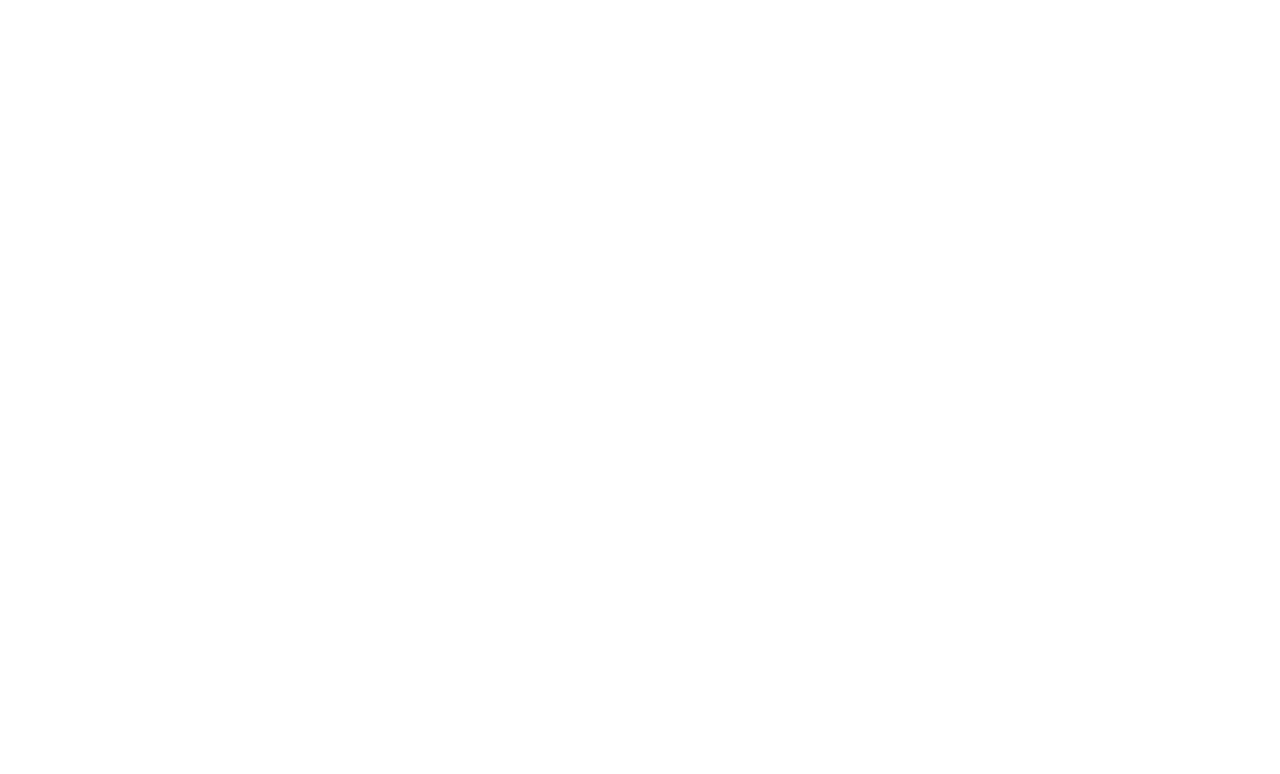
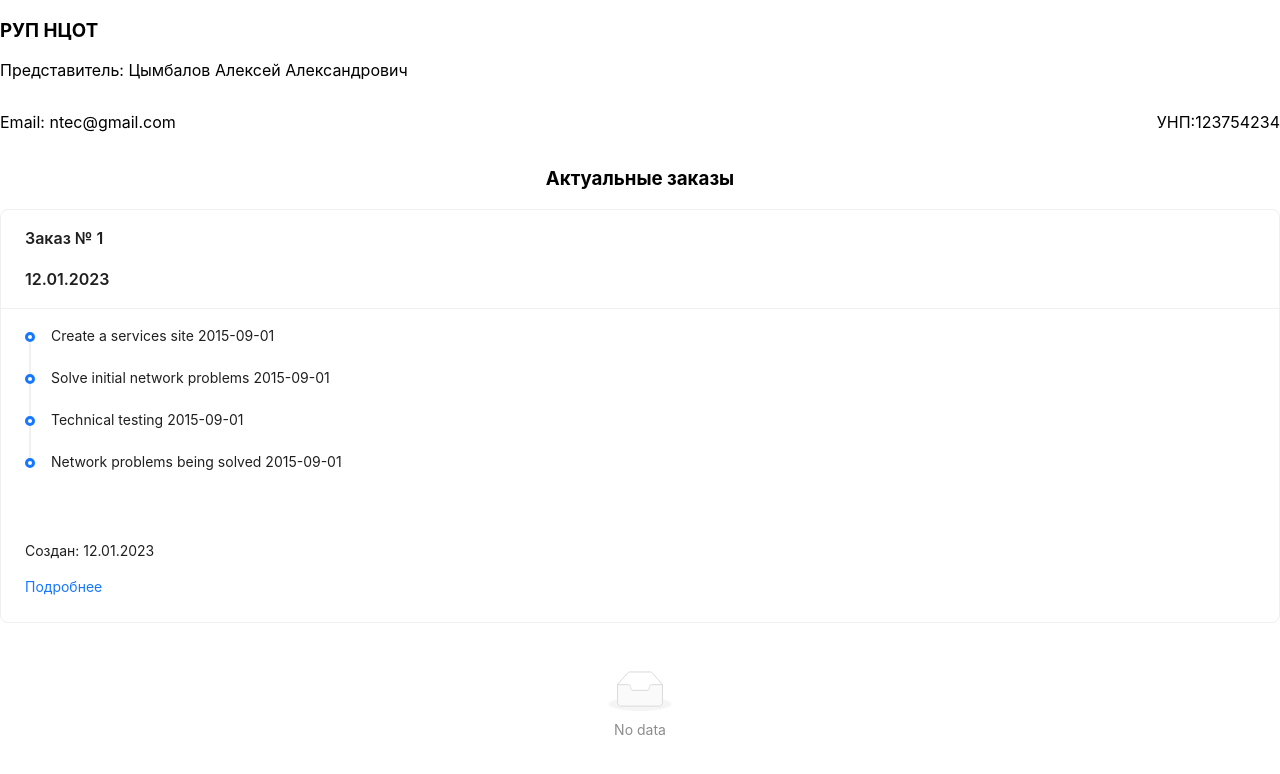
Before and after one commit to AntakovAndrey/NTEC-order-accounting, a React (Create React App) app in the folder frontend/: page /client/1 in a window 1280 px wide. Shown: the top 774 px of the page. Built offline with nearby package versions, Linux system fonts and the light colour scheme.

Commit message:
Client_page_template

```diff
--- a/frontend/src/App.css
+++ b/frontend/src/App.css
@@ -1,6 +1,4 @@
-.App {
-  text-align: center;
-}
+
 
 .App-logo {
   height: 40vmin;
--- a/frontend/src/Routing.jsx
+++ b/frontend/src/Routing.jsx
@@ -2,6 +2,7 @@
 import { BrowserRouter, Routes, Route} from "react-router-dom";
 import LoginPage from "./pages/LoginPage/LoginPage";
 import RegisterPage from "./pages/RegisterPage/RegisterPage";
+import ClientPage from "./pages/ClientPage/ClientPage";
 
 function Routing() {
     return(
@@ -11,6 +12,7 @@
                     <Route path="/login" element={<LoginPage/>}/>
 
                     <Route path="/register" element={<RegisterPage/>}/>
+                    <Route path="/client/:id" element={<ClientPage/>}/>
                     <Route path="*"/>
                 </Routes>
            </BrowserRouter>
--- a/frontend/src/components/LoginForm/LoginForm.module.css
+++ b/frontend/src/components/LoginForm/LoginForm.module.css
@@ -1,4 +1,5 @@
 .login_form{
+    text-align: center;
     width: 400px;
     border-radius: 20px;
     padding: 0px 50px 0px 50px;
--- a/frontend/src/components/RegisterForm/RegisterForm.module.css
+++ b/frontend/src/components/RegisterForm/RegisterForm.module.css
@@ -1,4 +1,5 @@
 .register_form{
+    text-align: center;
     width: 400px;
     border-radius: 20px;
     padding: 0px 50px 0px 50px;
--- /dev/null
+++ b/frontend/src/pages/ClientPage/ClientPage.jsx
@@ -0,0 +1,43 @@
+import {Card, Timeline, List} from "antd";
+import { useParams, Link } from "react-router-dom";
+
+function ClientPage()
+{
+    const {id} = useParams();
+    return(
+        <>
+            <h3>РУП НЦОТ</h3>
+            <p>Представитель: Цымбалов Алексей Александрович</p>
+            <div style={{display:"flex",justifyContent:"space-between"}}>
+                <p>Email: ntec@gmail.com</p>
+                <p>УНП:123754234</p>
+            </div>
+            <h3 style={{textAlign:"center"}}>Актуальные заказы</h3>
+            <Card title={<><p>Заказ № {id}</p><p>12.01.2023</p></>}>
+                <Timeline
+                    items={[
+                    {
+                        children: 'Create a services site 2015-09-01',
+                    },
+                    {
+                        children: 'Solve initial network problems 2015-09-01',
+                    },
+                    {
+                        children: 'Technical testing 2015-09-01',
+                    },
+                    {
+                        children: 'Network problems being solved 2015-09-01',
+                    },
+                    ]}
+                />
+                <p>Создан: 12.01.2023</p>
+                <Link to={"/order/"+id}>Подробнее</Link>
+            </Card>
+            <List>
+
+            </List>
+        </>
+    )
+}
+
+export default ClientPage;
```
Also changed, not shown: frontend/src/pages/ClientPage/ClientPage.module.css (added).
